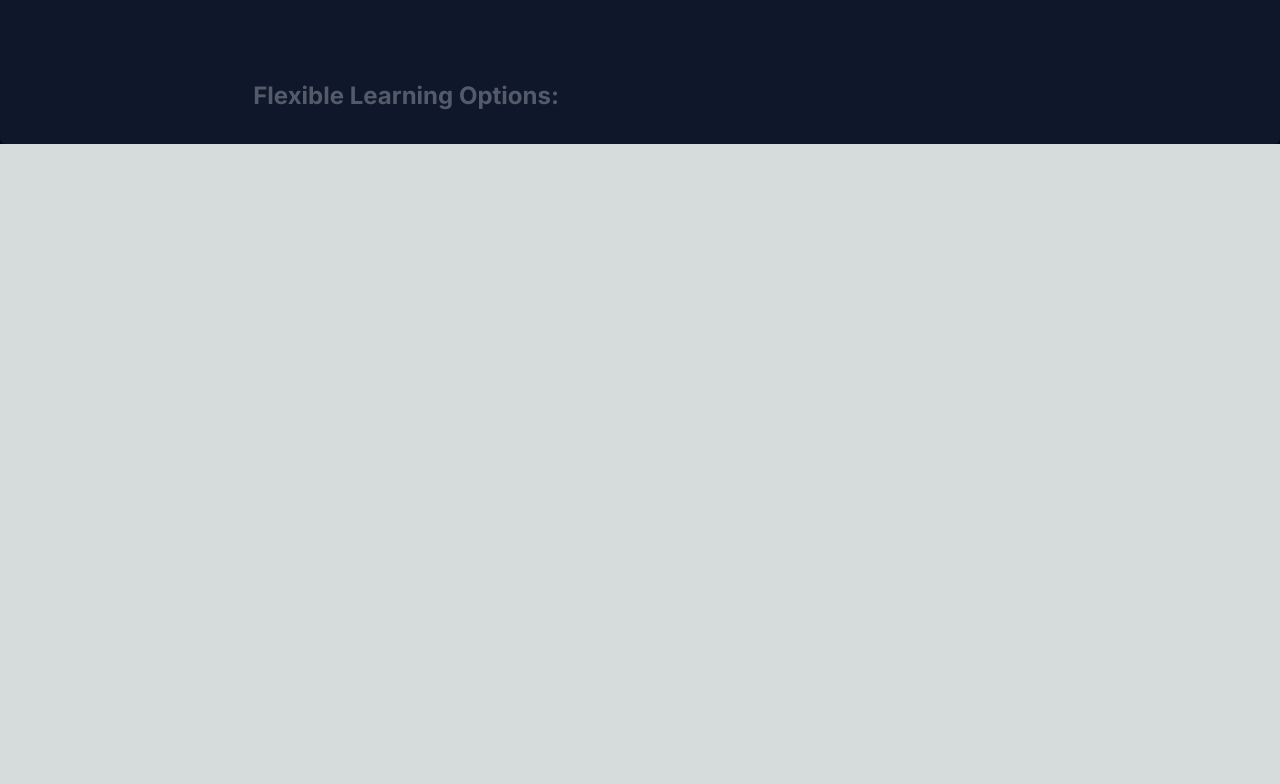
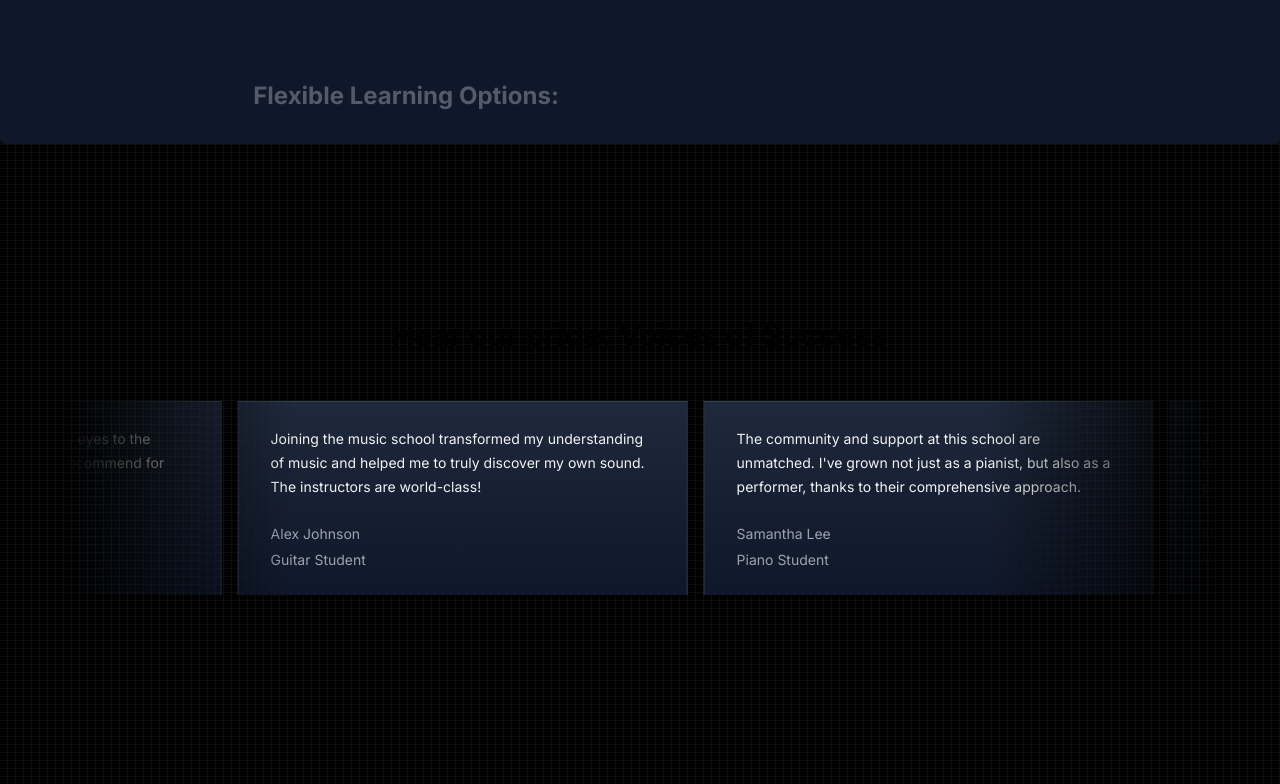
Before and after one commit to sankalpbarriar/Music-world, a Next.js app: page / in a window 1280 px wide. Shown: the part 1688-2472 px from the top of the page. Before the commit the page ends 1832 px from the top, so only its background shows below. Built offline with nearby package versions, Linux system fonts and the light colour scheme.

Commit message:
configured Testinomials, sticky scroll components. (3rd commit)

```diff
--- a/package.json
+++ b/package.json
@@ -11,6 +11,7 @@
   "dependencies": {
     "clsx": "^2.1.0",
     "framer-motion": "^11.0.6",
+    "mini-svg-data-uri": "^1.4.4",
     "next": "14.1.0",
     "react": "^18",
     "react-dom": "^18",
--- a/src/app/page.tsx
+++ b/src/app/page.tsx
@@ -1,6 +1,7 @@
 import FeaturedCourses from "@/components/FeaturedCourses";
 import WhyChoseUs from "@/components/WhyChoseUs";
 import HeroSection from "@/components/ui/HeroSection";
+import MusicSchoolTestinomials from "@/components/TestinomialCards"
 
 
 export default function Home() {
@@ -9,6 +10,7 @@
       <HeroSection/>
       <FeaturedCourses/>
       <WhyChoseUs/>
+      <MusicSchoolTestinomials/>
     </main>
   );
 }
--- a/src/components/Navbar.tsx
+++ b/src/components/Navbar.tsx
@@ -8,7 +8,7 @@
     const [active, setActive] = useState<string | null>(null);
     return (
         <div
-            className={cn("fixed top-10 inset-x-0 max-w-2xl mx-auto z-50", className)}
+            className={cn("fixed top-3 inset-x-0 max-w-xl mx-auto z-50", className)}
         >
             <Menu setActive={setActive}>
                 <Link href={"/"}>
--- /dev/null
+++ b/src/components/TestinomialCards.jsx
@@ -0,0 +1,53 @@
+"use client";
+import { InfiniteMovingCards } from "./ui/infinite-moving-cards";
+
+const musicSchoolTestimonials = [
+  {
+    quote:
+      "Joining the music school transformed my understanding of music and helped me to truly discover my own sound. The instructors are world-class!",
+    name: "Alex Johnson",
+    title: "Guitar Student",
+  },
+  {
+    quote:
+      "The community and support at this school are unmatched. I've grown not just as a pianist, but also as a performer, thanks to their comprehensive approach.",
+    name: "Samantha Lee",
+    title: "Piano Student",
+  },
+  {
+    quote:
+      "This school offered me the tools and confidence to take my singing to the next level. I'm endlessly grateful for the personalized coaching.",
+    name: "Michael Chen",
+    title: "Vocal Student",
+  },
+  {
+    quote:
+      "As a violinist, finding the right mentor can be challenging, but this school matched me with a teacher who truly understands my goals and challenges.",
+    name: "Emily Taylor",
+    title: "Violin Student",
+  },
+  {
+    quote:
+      "The production courses here opened my eyes to the intricacies of music production. Highly recommend for any aspiring producers!",
+    name: "Chris Morales",
+    title: "Music Production Student",
+  },
+];
+function MusicSchoolTestinomials() {
+  return (
+    <div className="h-[40rem] w-full dark:bg-black  dark:bg-grid-small-white/[0.3] relative flex flex-col items-center justify-center overflow-hidden">
+      <h2 className="text-3xl font-bold text-center mb-8">Hear our pride: Voices of Success</h2>
+      <div className="flex justify-center w-full overflow-hidden px-4 sm:px-6 lg:px-6">
+        <div className="w-full max-w-6xl">
+          <InfiniteMovingCards
+            items={musicSchoolTestimonials}
+            direction="right"
+            speed="slow"
+          />
+        </div>
+      </div>
+    </div>
+  );
+}
+
+export default MusicSchoolTestinomials;
--- /dev/null
+++ b/src/components/ui/infinite-moving-cards.tsx
@@ -0,0 +1,121 @@
+"use client";
+
+import { cn } from "@/utils/cn";
+import React, { useEffect, useState } from "react";
+
+export const InfiniteMovingCards = ({
+  items,
+  direction = "left",
+  speed = "fast",
+  pauseOnHover = true,
+  className,
+}: {
+  items: {
+    quote: string;
+    name: string;
+    title: string;
+  }[];
+  direction?: "left" | "right";
+  speed?: "fast" | "normal" | "slow";
+  pauseOnHover?: boolean;
+  className?: string;
+}) => {
+  const containerRef = React.useRef<HTMLDivElement>(null);
+  const scrollerRef = React.useRef<HTMLUListElement>(null);
+
+  useEffect(() => {
+    addAnimation();
+  }, []);
+  const [start, setStart] = useState(false);
+  function addAnimation() {
+    if (containerRef.current && scrollerRef.current) {
+      const scrollerContent = Array.from(scrollerRef.current.children);
+
+      scrollerContent.forEach((item) => {
+        const duplicatedItem = item.cloneNode(true);
+        if (scrollerRef.current) {
+          scrollerRef.current.appendChild(duplicatedItem);
+        }
+      });
+
+      getDirection();
+      getSpeed();
+      setStart(true);
+    }
+  }
+  const getDirection = () => {
+    if (containerRef.current) {
+      if (direction === "left") {
+        containerRef.current.style.setProperty(
+          "--animation-direction",
+          "forwards"
+        );
+      } else {
+        containerRef.current.style.setProperty(
+          "--animation-direction",
+          "reverse"
+        );
+      }
+    }
+  };
+  const getSpeed = () => {
+    if (containerRef.current) {
+      if (speed === "fast") {
+        containerRef.current.style.setProperty("--animation-duration", "20s");
+      } else if (speed === "normal") {
+        containerRef.current.style.setProperty("--animation-duration", "40s");
+      } else {
+        containerRef.current.style.setProperty("--animation-duration", "80s");
+      }
+    }
+  };
+  return (
+    <div
+      ref={containerRef}
+      className={cn(
+        "scroller relative z-20  max-w-7xl overflow-hidden  [mask-image:linear-gradient(to_right,transparent,white_20%,white_80%,transparent)]",
+        className
+      )}
+    >
+      <ul
+        ref={scrollerRef}
+        className={cn(
+          " flex min-w-full shrink-0 gap-4 py-4 w-max flex-nowrap",
+          start && "animate-scroll ",
+          pauseOnHover && "hover:[animation-play-state:paused]"
+        )}
+      >
+        {items.map((item, idx) => (
+          <li
+            className="w-[350px] max-w-full relative rounded-0 border border-b-0 flex-shrink-0 border-slate-700 px-8 py-6 md:w-[450px]"
+            style={{
+              background:
+                "linear-gradient(180deg, var(--slate-800), var(--slate-900)",
+            }}
+            key={item.name}
+          >
+            <blockquote>
+              <div
+                aria-hidden="true"
+                className="user-select-none -z-1 pointer-events-none absolute -left-0.5 -top-0.5 h-[calc(100%_+_4px)] w-[calc(100%_+_4px)]"
+              ></div>
+              <span className=" relative z-20 text-sm leading-[1.6] text-gray-100 font-normal">
+                {item.quote}
+              </span>
+              <div className="relative z-20 mt-6 flex flex-row items-center">
+                <span className="flex flex-col gap-1">
+                  <span className=" text-sm leading-[1.6] text-gray-400 font-normal">
+                    {item.name}
+                  </span>
+                  <span className=" text-sm leading-[1.6] text-gray-400 font-normal">
+                    {item.title}
+                  </span>
+                </span>
+              </div>
+            </blockquote>
+          </li>
+        ))}
+      </ul>
+    </div>
+  );
+};
--- a/src/components/ui/navbar-menu.tsx
+++ b/src/components/ui/navbar-menu.tsx
@@ -70,7 +70,7 @@
   return (
     <nav
       onMouseLeave={() => setActive(null)} // resets the state
-      className="relative rounded-full boder border-transparent dark:bg-black dark:border-white/[0.2] bg-white shadow-input flex justify-center space-x-4 px-8 py-6 "
+      className="relative rounded-0 boder border-transparent dark:bg-black dark:border-white/[0.2] bg-white shadow-input flex justify-center space-x-4 px-8 py-6 "
     >
       {children}
     </nav>
--- a/src/components/ui/sticky-scroll-reveal.tsx
+++ b/src/components/ui/sticky-scroll-reveal.tsx
@@ -81,7 +81,7 @@
         animate={{
           background: linearGradients[activeCard % linearGradients.length],
         }}
-        className="hidden lg:block h-60 w-80 rounded-md bg-white sticky top-10 overflow-hidden"
+        className="hidden lg:block h-60 w-80 rounded-0 bg-white sticky top-10 overflow-hidden"
       ></motion.div>
     </motion.div>
   );
--- a/tailwind.config.ts
+++ b/tailwind.config.ts
@@ -1,9 +1,34 @@
 import type { Config } from "tailwindcss";
+
+const svgToDataUri = require("mini-svg-data-uri");
 const colors = require("tailwindcss/colors");
 const {
   default: flattenColorPalette,
 } = require("tailwindcss/lib/util/flattenColorPalette");
+
 // Plugin to add each Tailwind color as a global CSS variable
+function addSvgPatterns({ matchUtilities, theme }: any) {
+  matchUtilities(
+    {
+      'bg-grid': (value: any) => ({
+        backgroundImage: `url("${svgToDataUri(
+          `<svg xmlns="http://www.w3.org/2000/svg" viewBox="0 0 32 32" width="32" height="32" fill="none" stroke="${value}"><path d="M0 .5H31.5V32"/></svg>`
+        )}")`,
+      }),
+      'bg-grid-small': (value: any) => ({
+        backgroundImage: `url("${svgToDataUri(
+          `<svg xmlns="http://www.w3.org/2000/svg" viewBox="0 0 32 32" width="8" height="8" fill="none" stroke="${value}"><path d="M0 .5H31.5V32"/></svg>`
+        )}")`,
+      }),
+      'bg-dot': (value: any) => ({
+        backgroundImage: `url("${svgToDataUri(
+          `<svg xmlns="http://www.w3.org/2000/svg" viewBox="0 0 32 32" width="16" height="16" fill="none"><circle fill="${value}" id="pattern-circle" cx="10" cy="10" r="1.6257413380501518"></circle></svg>`
+        )}")`,
+      }),
+    },
+    { values: flattenColorPalette(theme('backgroundColor')), type: 'color' }
+  );
+}
 function addVariablesForColors({ addBase, theme }: any) {
   const allColors = flattenColorPalette(theme('colors'));
   const newVars = Object.fromEntries(
@@ -26,6 +51,7 @@
     extend: {
       animation:{
         spotlight: "spotlight 2s ease .75s 1 forwards",
+        scroll:"scroll var(--animation-duration, 40s) var(--animation-direction, forwards) linear infinite"
       },
       backgroundImage: {
         "gradient-radial": "radial-gradient(var(--tw-gradient-stops))",
@@ -44,10 +70,15 @@
               transform: "translate(-50%,-40%) scale(1)",
             },
           },
+          scroll: {
+            to: {
+              transform: "translate(calc(-50% - 0.5rem))",
+            },
+          },
 
       },
     },
   },
-  plugins: [addVariablesForColors],
+  plugins: [addVariablesForColors,addSvgPatterns],
 };
 export default config;
```
Also changed, not shown: 1 other file (tests, documents, lock files or other folders).
